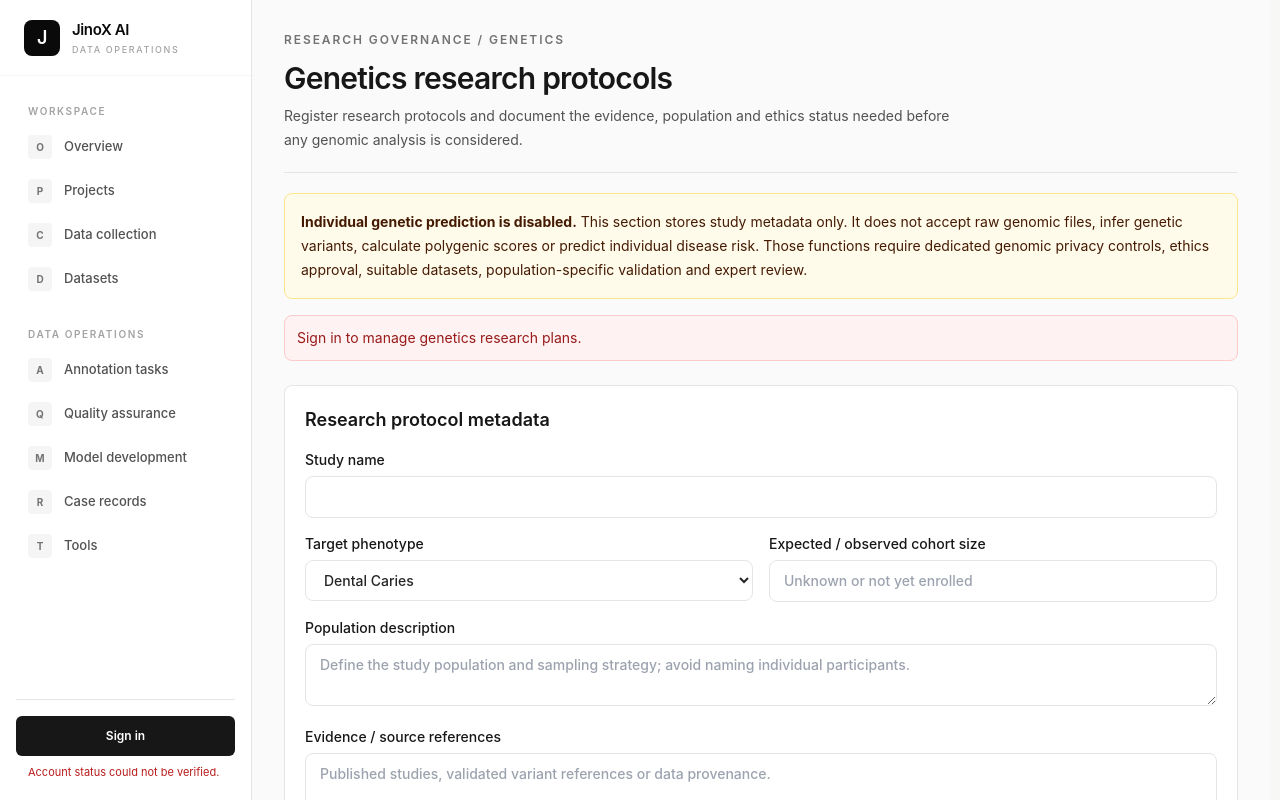
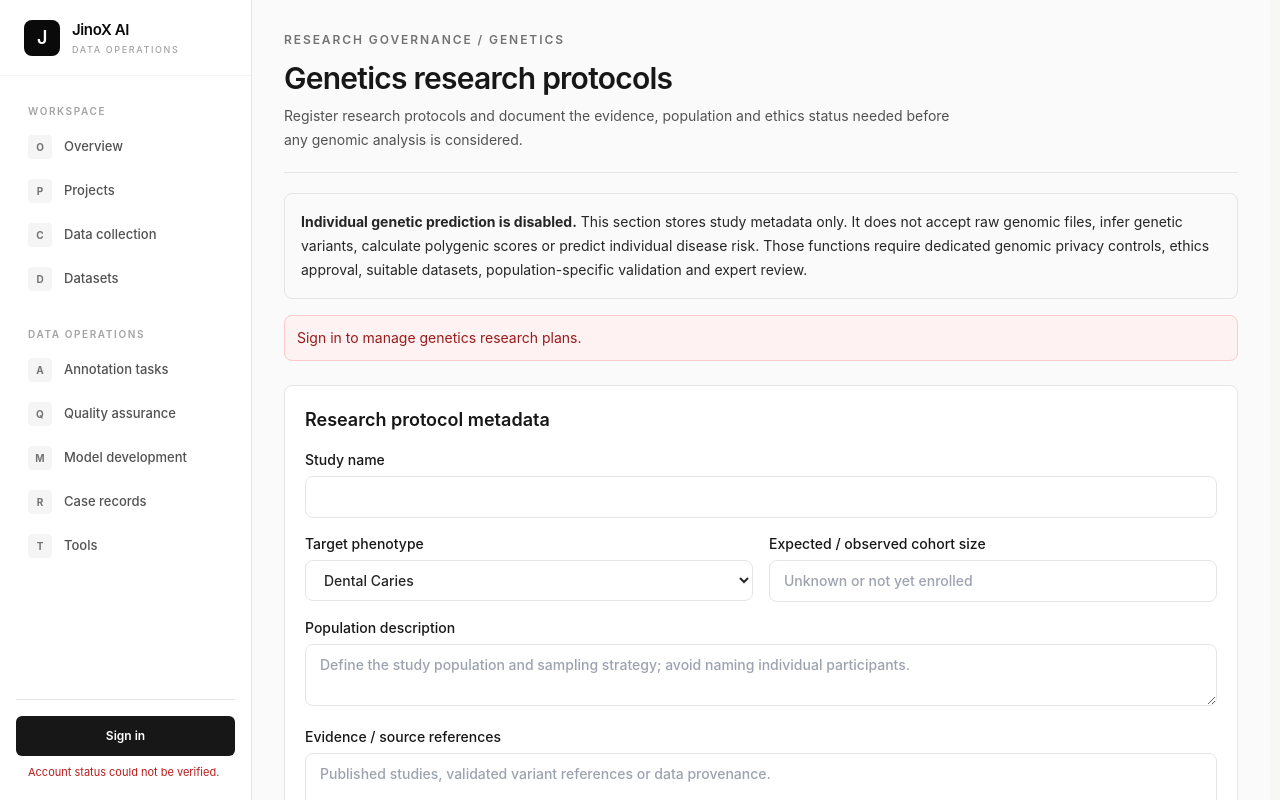
Before and after one commit to eltonarunga/jinox-v1.0, a Next.js app: page /genetics in a window 1280 px wide. Shown: the top 800 px of the page. Built offline with nearby package versions, Linux system fonts and the light colour scheme; no server answers.

Commit message:
Align workspace status surfaces with monochrome design

```diff
--- a/app/genetics/page.tsx
+++ b/app/genetics/page.tsx
@@ -68,10 +68,10 @@ export default function GeneticsWorkspacePage() {
 
   return <main className="min-h-screen bg-neutral-50 text-neutral-900"><div className="mx-auto max-w-5xl px-4 py-8 sm:px-8">
     <header className="border-b border-neutral-200 pb-5"><p className="text-xs font-semibold uppercase tracking-[.16em] text-neutral-500">RESEARCH GOVERNANCE / GENETICS</p><h1 className="mt-3 text-3xl font-semibold tracking-tight">Genetics research protocols</h1><p className="mt-2 max-w-2xl text-sm leading-6 text-neutral-600">Register research protocols and document the evidence, population and ethics status needed before any genomic analysis is considered.</p></header>
-    <div className="mt-5 rounded-lg border border-amber-200 bg-amber-50 p-4 text-sm leading-6 text-amber-950"><strong>Individual genetic prediction is disabled.</strong> This section stores study metadata only. It does not accept raw genomic files, infer genetic variants, calculate polygenic scores or predict individual disease risk. Those functions require dedicated genomic privacy controls, ethics approval, suitable datasets, population-specific validation and expert review.</div>
+    <div className="mt-5 rounded-lg border border-neutral-200 bg-neutral-50 p-4 text-sm leading-6 text-neutral-800"><strong>Individual genetic prediction is disabled.</strong> This section stores study metadata only. It does not accept raw genomic files, infer genetic variants, calculate polygenic scores or predict individual disease risk. Those functions require dedicated genomic privacy controls, ethics approval, suitable datasets, population-specific validation and expert review.</div>
     {error && <p role="alert" className="mt-4 rounded-lg border border-red-200 bg-red-50 p-3 text-sm text-red-800">{error}</p>}
-    {notice && <p role="status" className="mt-4 rounded-lg border border-emerald-200 bg-emerald-50 p-3 text-sm text-emerald-900">{notice}</p>}
-    <section className="mt-6 rounded-lg border border-neutral-200 bg-white p-5 "><h2 className="text-lg font-semibold">Research protocol metadata</h2><form onSubmit={submit} className="mt-4 grid gap-4 sm:grid-cols-2">
+    {notice && <p role="status" className="mt-4 rounded-lg border border-neutral-200 bg-neutral-50 p-3 text-sm text-neutral-800">{notice}</p>}
+    <section className="mt-6 rounded-lg border border-neutral-200 bg-white p-5"><h2 className="text-lg font-semibold">Research protocol metadata</h2><form onSubmit={submit} className="mt-4 grid gap-4 sm:grid-cols-2">
       <label className="text-sm font-medium sm:col-span-2">Study name<input className={field} value={name} onChange={e=>setName(e.target.value)} required minLength={3} maxLength={160} /></label>
       <label className="text-sm font-medium">Target phenotype<select className={field} value={phenotype} onChange={e=>setPhenotype(e.target.value as (typeof phenotypes)[number])}>{phenotypes.map(p=><option key={p} value={p}>{pretty(p)}</option>)}</select></label>
       <label className="text-sm font-medium">Expected / observed cohort size<input className={field} type="number" min="0" step="1" value={cohortSize} onChange={e=>setCohortSize(e.target.value)} placeholder="Unknown or not yet enrolled" /></label>
@@ -82,6 +82,6 @@ export default function GeneticsWorkspacePage() {
       <label className="text-sm font-medium sm:col-span-2">Analysis plan<textarea className={field} rows={4} value={plan} onChange={e=>setPlan(e.target.value)} maxLength={10000} placeholder="Pre-specify phenotype definition, quality control, population structure, confounders, validation and calibration." /></label>
       <div className="sm:col-span-2"><button className={button} disabled={busy}>{busy ? "Saving…" : "Save research protocol"}</button></div>
     </form></section>
-    <section className="mt-6 rounded-lg border border-neutral-200 bg-white p-5 "><div className="flex items-center justify-between gap-3"><h2 className="text-lg font-semibold">Registered protocols</h2><span className="text-sm text-neutral-500">{studies.length}</span></div>{studies.length ? <ul className="mt-3 divide-y divide-neutral-100">{studies.map(s=><li key={s.id} className="py-4"><div className="flex flex-wrap items-start justify-between gap-3"><div><p className="font-semibold">{s.study_name}</p><p className="mt-1 text-sm text-neutral-600">{pretty(s.target_phenotype)} · Cohort {s.cohort_size ?? "not specified"}</p></div><span className="rounded-full border border-neutral-200 px-2.5 py-1 text-xs">{pretty(s.consent_and_ethics_status)}</span></div><p className="mt-2 whitespace-pre-wrap text-sm text-neutral-600">{s.population_description}</p>{s.analysis_plan && <p className="mt-2 whitespace-pre-wrap text-sm text-neutral-500">Analysis plan: {s.analysis_plan}</p>}<p className="mt-2 text-xs text-neutral-500">Planning only · Individual risk prediction disabled</p></li>)}</ul> : <p className="mt-4 rounded-lg bg-neutral-50 p-4 text-sm text-neutral-500">No genetics research protocols registered.</p>}</section>
+    <section className="mt-6 rounded-lg border border-neutral-200 bg-white p-5"><div className="flex items-center justify-between gap-3"><h2 className="text-lg font-semibold">Registered protocols</h2><span className="text-sm text-neutral-500">{studies.length}</span></div>{studies.length ? <ul className="mt-3 divide-y divide-neutral-100">{studies.map(s=><li key={s.id} className="py-4"><div className="flex flex-wrap items-start justify-between gap-3"><div><p className="font-semibold">{s.study_name}</p><p className="mt-1 text-sm text-neutral-600">{pretty(s.target_phenotype)} · Cohort {s.cohort_size ?? "not specified"}</p></div><span className="rounded-full border border-neutral-200 px-2.5 py-1 text-xs">{pretty(s.consent_and_ethics_status)}</span></div><p className="mt-2 whitespace-pre-wrap text-sm text-neutral-600">{s.population_description}</p>{s.analysis_plan && <p className="mt-2 whitespace-pre-wrap text-sm text-neutral-500">Analysis plan: {s.analysis_plan}</p>}<p className="mt-2 text-xs text-neutral-500">Planning only · Individual risk prediction disabled</p></li>)}</ul> : <p className="mt-4 rounded-lg bg-neutral-50 p-4 text-sm text-neutral-500">No genetics research protocols registered.</p>}</section>
   </div></main>;
 }
```
